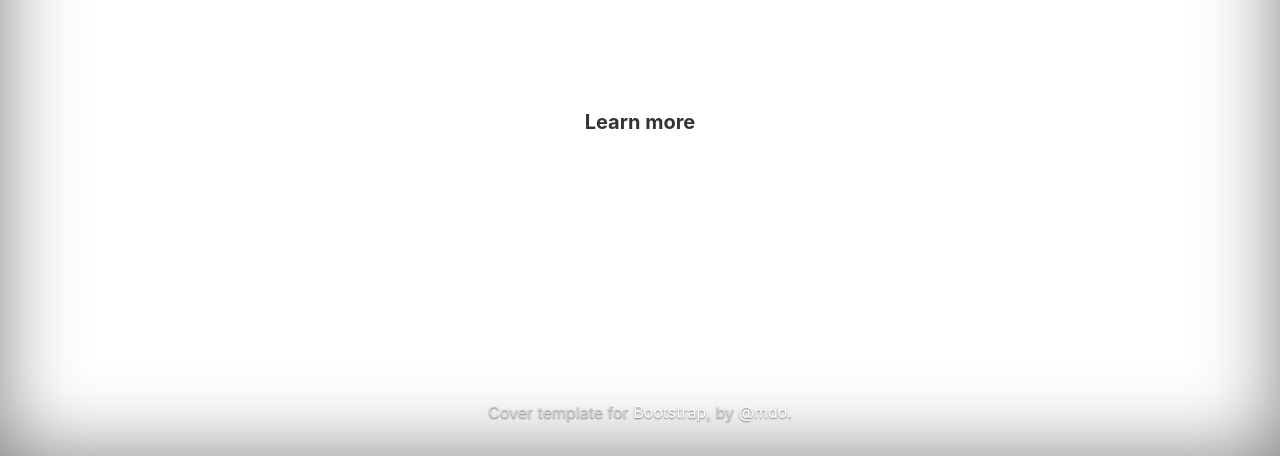
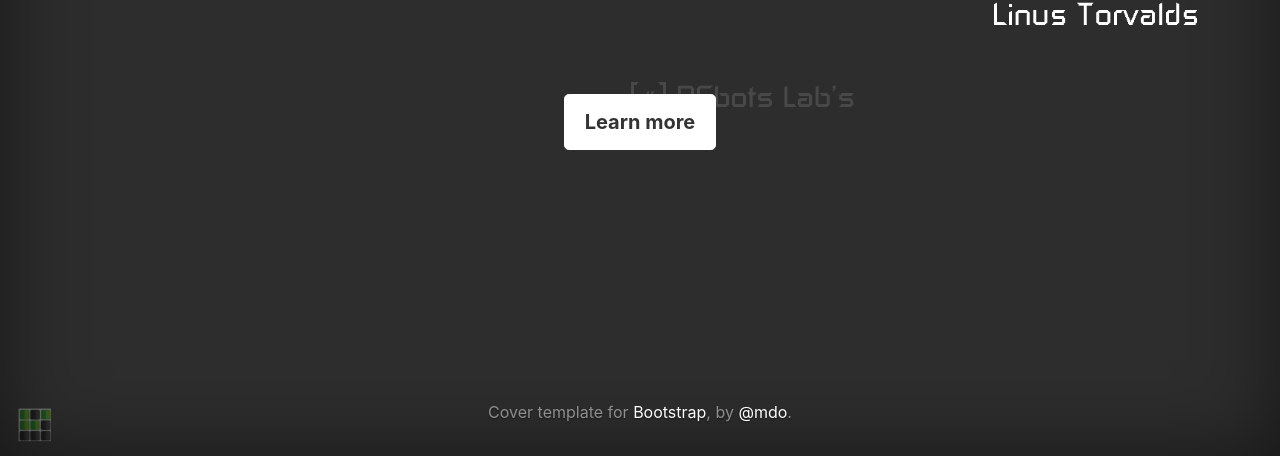
Before and after one commit to asyrianirya/pwd982.github.io, a plain HTML site: page index.html in a window 1280 px wide. Shown: the part 344-800 px from the top of the page. Drawn offline with Linux system fonts and the light colour scheme.

Commit message:
Update cover.css background fix

```diff
--- a/assets/css/theme/cover.css
+++ b/assets/css/theme/cover.css
@@ -28,7 +28,7 @@ html,
 body {
   height: 100%;
   #background-color: #333;
-  background-image: url("/background/499786.png");
+  background-image: url("background/499786.png?raw=true");
   background-repeat: no-repeat;
   background-size: cover;
 }
```
